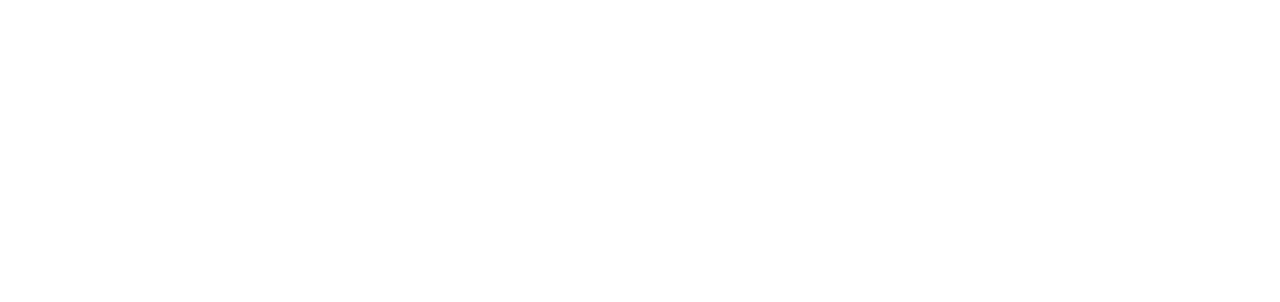
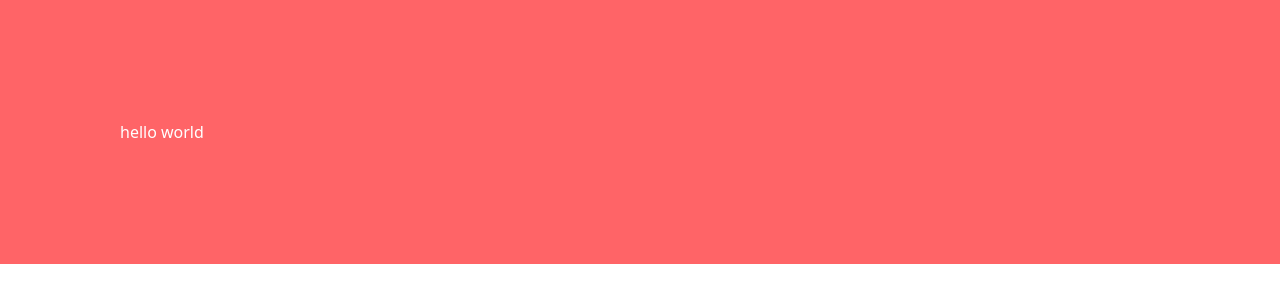
Before and after one commit to abderrahmane140/WorkSphere, a plain HTML site: page index.html in a window 1280 px wide. Drawn offline with nearby package versions, Linux system fonts and the light colour scheme.

Commit message:
config the tailwindcss

```diff
--- a/index.html
+++ b/index.html
@@ -6,6 +6,7 @@
     <title>Document</title>
 </head>
 <body>
-
+    <div class="text-white bg-red-400 p-30">hello world</div>
+    <script src="https://cdn.jsdelivr.net/npm/@tailwindcss/browser@4"></script>
 </body>
 </html>
--- /dev/null
+++ b/tailwind.config.js
@@ -0,0 +1,8 @@
+/** @type {import('tailwindcss').Config} */
+module.exports = {
+  content: ["./*.html"],
+  theme: {
+    extend: {},
+  },
+  plugins: [],
+};
```
